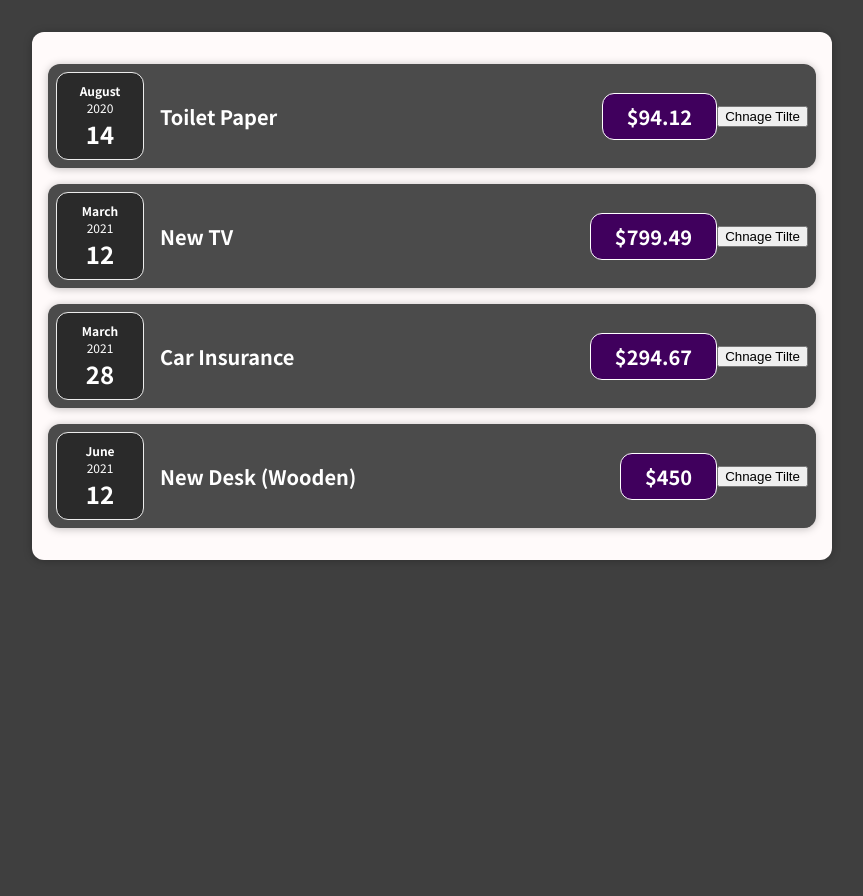
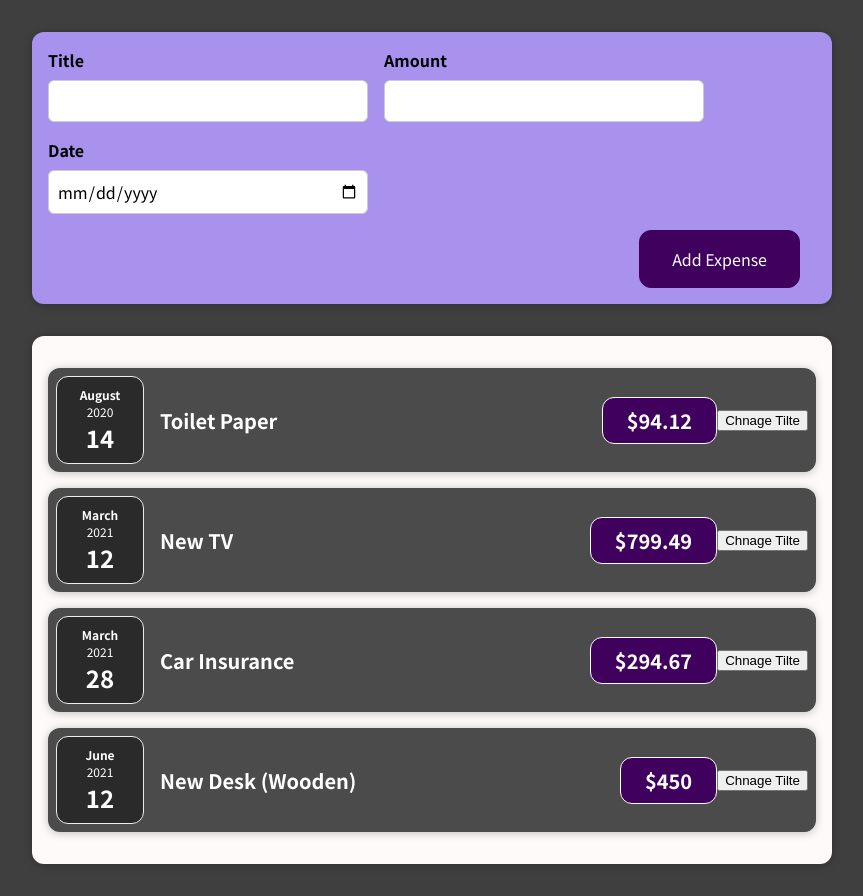
Before and after one commit to rrmandeep/expensesapp, a React (Create React App) app: page / in a window 1280 px wide. Shown: the whole page, without its empty margins (208-1071 px from the left). Before the commit the page ends 800 px from the top, so only its background shows below. Built offline with nearby package versions, Linux system fonts and the light colour scheme.

Commit message:
Added new expense form

```diff
--- a/src/App.js
+++ b/src/App.js
@@ -1,4 +1,5 @@
 import Expense from './components/Expenses/Expense'
+import NewExpense from './components/Expense/NewExpense'
 
 function App() {
   const expenses = [
@@ -26,6 +27,7 @@
 
   return (
     <div>
+      <NewExpense />
       <Expense expense={expenses}/>
     </div>
   );
--- /dev/null
+++ b/src/components/Expense/ExpenseForm.css
@@ -0,0 +1,26 @@
+.new-expense__controls {
+  display: flex;
+  flex-wrap: wrap;
+  gap: 1rem;
+  margin-bottom: 1rem;
+  text-align: left;
+}
+
+.new-expense__control label {
+  font-weight: bold;
+  margin-bottom: 0.5rem;
+  display: block;
+}
+
+.new-expense__control input {
+  font: inherit;
+  padding: 0.5rem;
+  border-radius: 6px;
+  border: 1px solid #ccc;
+  width: 20rem;
+  max-width: 100%;
+}
+
+.new-expense__actions {
+  text-align: right;
+}
--- /dev/null
+++ b/src/components/Expense/ExpenseForm.js
@@ -0,0 +1,29 @@
+import React from 'react';
+import "./ExpenseForm.css"
+
+const ExpenseForm = () => {
+  return(
+    <form>
+      <div className='new-expense__controls'>
+        <div className='new-expense__control'>
+          <label>Title</label>
+          <input type='text' />
+        </div>
+        <div className='new-expense__control'>
+          <label>Amount</label>
+          <input type='number' min='0.01' step='0.01' />
+        </div>
+        <div className='new-expense__control'>
+          <label>Date</label>
+          <input type='date' min='2019-01-01' max='2022-12-31' />
+        </div>
+      </div>
+      <div className='new-expense__actions'>
+        <button type='submit'>Add Expense</button>
+      </div>
+    </form>
+  )
+};
+
+
+export default ExpenseForm;
--- /dev/null
+++ b/src/components/Expense/NewExpense.css
@@ -0,0 +1,38 @@
+.new-expense {
+  background-color: #a892ee;
+  padding: 1rem;
+  margin: 2rem auto;
+  width: 50rem;
+  max-width: 95%;
+  border-radius: 12px;
+  text-align: center;
+  box-shadow: 0 1px 8px rgba(0, 0, 0, 0.25);
+}
+
+.new-expense button {
+  font: inherit;
+  cursor: pointer;
+  padding: 1rem 2rem;
+  border: 1px solid #40005d;
+  background-color: #40005d;
+  color: white;
+  border-radius: 12px;
+  margin-right: 1rem;
+}
+
+.new-expense button:hover,
+.new-expense button:active {
+  background-color: #510674;
+  border-color: #510674;
+}
+
+.new-expense button.alternative {
+  color: #220131;
+  border-color: transparent;
+  background-color: transparent;
+}
+
+.new-expense button.alternative:hover,
+.new-expense button.alternative:active {
+  background-color: #ddb3f8;
+}
--- /dev/null
+++ b/src/components/Expense/NewExpense.js
@@ -0,0 +1,14 @@
+import React from "react";
+import ExpenseForm from "./ExpenseForm";
+import "./NewExpense.css"
+
+const NewExpense = () => {
+  return(
+    <div  className='new-expense'>
+      <ExpenseForm />
+    </div>
+  )
+};
+
+
+export default NewExpense;
```
